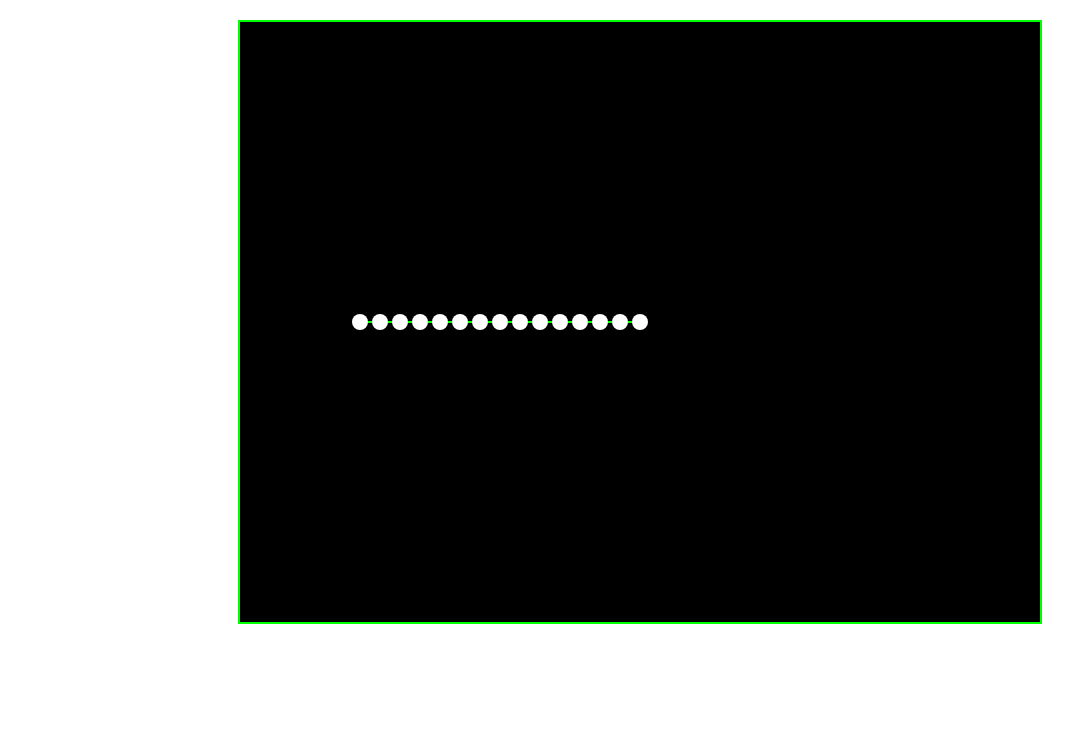
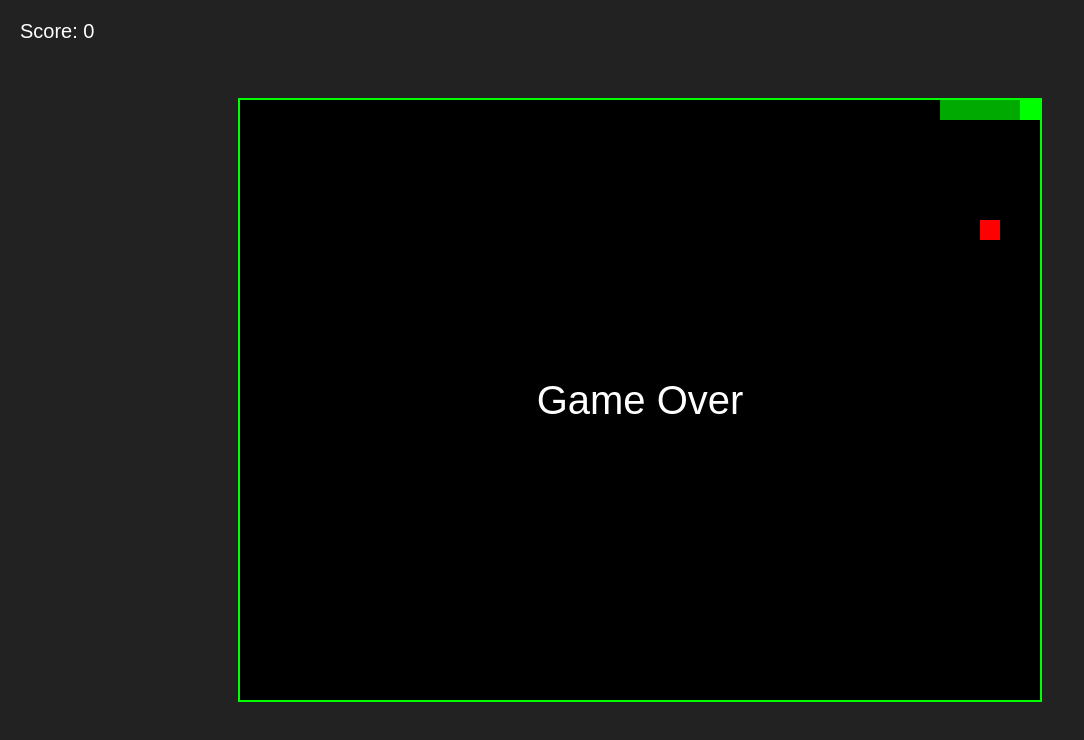
Before and after one commit to weblabsaus/megasnake, a plain HTML site: page index.html in a window 1280 px wide. Shown: the whole page, without its empty margins (0-1084 px from the left). Drawn offline with Linux system fonts and the light colour scheme.

Commit message:
Update index.html

```diff
--- a/index.html
+++ b/index.html
@@ -2,160 +2,175 @@
 <html>
 <head>
   <meta charset="UTF-8">
-  <title>Snake with Perfect Physics</title>
+  <title>Classic Snake Game</title>
   <style>
-    canvas {
+    body {
+      background: #222;
+      margin: 0;
+      display: flex;
+      justify-content: center;
+      align-items: center;
+      height: 100vh;
+      color: #fff;
+      font-family: sans-serif;
+    }
+    #gameCanvas {
       background: #000;
-      display: block;
-      margin: 20px auto;
       border: 2px solid #0F0;
+      image-rendering: pixelated;
+    }
+    #scoreBoard {
+      position: absolute;
+      top: 20px;
+      left: 20px;
+      font-size: 20px;
+    }
+    #gameOver {
+      position: absolute;
+      top: 50%;
+      left: 50%;
+      transform: translate(-50%, -50%);
+      font-size: 40px;
+      display: none;
     }
   </style>
 </head>
 <body>
+  <div id="scoreBoard">Score: 0</div>
+  <div id="gameOver">Game Over</div>
   <canvas id="gameCanvas" width="800" height="600"></canvas>
   <script>
+    // --- Constants ---
     const canvas = document.getElementById("gameCanvas");
     const ctx = canvas.getContext("2d");
+    const scoreBoard = document.getElementById("scoreBoard");
+    const gameOverDiv = document.getElementById("gameOver");
+    const CELL_SIZE = 20;
+    const COLUMNS = canvas.width / CELL_SIZE; // 40 columns
+    const ROWS = canvas.height / CELL_SIZE;   // 30 rows
+    const INITIAL_SNAKE_LENGTH = 5;
+    const GAME_SPEED = 100; // milliseconds per move
 
-    // --- Constants ---
-    const WIDTH = canvas.width;
-    const HEIGHT = canvas.height;
-    const SEGMENT_LENGTH = 20;
-    const NUM_SEGMENTS = 15;
-    const RELAXATION_ITERATIONS = 8;
-    const SPEED = 200; // pixels per second
+    // --- Game State ---
+    let snake = [];
+    let direction = { x: 1, y: 0 };
+    let nextDirection = { x: 1, y: 0 };
+    let food = {};
+    let score = 0;
+    let gameInterval = null;
+    let gameOver = false;
 
-    // --- Input Handling ---
-    let keys = {};
-    window.addEventListener('keydown', (e) => { keys[e.key] = true; });
-    window.addEventListener('keyup', (e) => { keys[e.key] = false; });
+    // --- Initialize the Game ---
+    function initGame() {
+      snake = [];
+      for (let i = INITIAL_SNAKE_LENGTH - 1; i >= 0; i--) {
+        snake.push({ x: i, y: 0 });
+      }
+      direction = { x: 1, y: 0 };
+      nextDirection = { x: 1, y: 0 };
+      placeFood();
+      score = 0;
+      gameOver = false;
+      scoreBoard.textContent = "Score: " + score;
+      gameOverDiv.style.display = "none";
+      if (gameInterval) clearInterval(gameInterval);
+      gameInterval = setInterval(updateGame, GAME_SPEED);
+    }
 
-    // --- Vector2 Class for basic vector operations ---
-    class Vector2 {
-      constructor(x, y) {
-        this.x = x;
-        this.y = y;
-      }
-      add(v) {
-        return new Vector2(this.x + v.x, this.y + v.y);
-      }
-      subtract(v) {
-        return new Vector2(this.x - v.x, this.y - v.y);
-      }
-      multiply(scalar) {
-        return new Vector2(this.x * scalar, this.y * scalar);
-      }
-      length() {
-        return Math.hypot(this.x, this.y);
-      }
-      normalize() {
-        let len = this.length();
-        return len === 0 ? new Vector2(0, 0) : new Vector2(this.x / len, this.y / len);
+    // --- Place Food Randomly ---
+    function placeFood() {
+      let valid = false;
+      while (!valid) {
+        food.x = Math.floor(Math.random() * COLUMNS);
+        food.y = Math.floor(Math.random() * ROWS);
+        // Check that food is not placed on the snake
+        valid = !snake.some(segment => segment.x === food.x && segment.y === food.y);
       }
     }
 
-    // --- Snake Segment Class ---
-    class Segment {
-      constructor(x, y) {
-        this.pos = new Vector2(x, y);
-        this.prevPos = new Vector2(x, y);
+    // --- Input Handler ---
+    window.addEventListener("keydown", function(e) {
+      // Prevent snake from going in the reverse direction
+      if (e.key === "ArrowUp" && direction.y !== 1) {
+        nextDirection = { x: 0, y: -1 };
+      } else if (e.key === "ArrowDown" && direction.y !== -1) {
+        nextDirection = { x: 0, y: 1 };
+      } else if (e.key === "ArrowLeft" && direction.x !== 1) {
+        nextDirection = { x: -1, y: 0 };
+      } else if (e.key === "ArrowRight" && direction.x !== -1) {
+        nextDirection = { x: 1, y: 0 };
+      }
+    });
+
+    // --- Game Update ---
+    function updateGame() {
+      // Update direction
+      direction = nextDirection;
+      // Calculate new head position
+      const newHead = {
+        x: snake[0].x + direction.x,
+        y: snake[0].y + direction.y
+      };
+
+      // Check collision with walls
+      if (newHead.x < 0 || newHead.x >= COLUMNS || newHead.y < 0 || newHead.y >= ROWS) {
+        endGame();
+        return;
+      }
+
+      // Check collision with self
+      if (snake.some(segment => segment.x === newHead.x && segment.y === newHead.y)) {
+        endGame();
+        return;
+      }
+
+      // Add new head to the snake
+      snake.unshift(newHead);
+
+      // Check if food is eaten
+      if (newHead.x === food.x && newHead.y === food.y) {
+        score++;
+        scoreBoard.textContent = "Score: " + score;
+        placeFood();
+      } else {
+        // Remove last segment (unless food was eaten)
+        snake.pop();
+      }
+
+      drawGame();
+    }
+
+    // --- Draw Game ---
+    function drawGame() {
+      // Clear the board
+      ctx.fillStyle = "#000";
+      ctx.fillRect(0, 0, canvas.width, canvas.height);
+
+      // Draw food
+      ctx.fillStyle = "#F00";
+      ctx.fillRect(food.x * CELL_SIZE, food.y * CELL_SIZE, CELL_SIZE, CELL_SIZE);
+
+      // Draw snake
+      for (let i = 0; i < snake.length; i++) {
+        ctx.fillStyle = i === 0 ? "#0F0" : "#0A0";
+        ctx.fillRect(snake[i].x * CELL_SIZE, snake[i].y * CELL_SIZE, CELL_SIZE, CELL_SIZE);
       }
     }
 
-    // --- Initialize Snake ---
-    let snake = [];
-    const startX = WIDTH / 2;
-    const startY = HEIGHT / 2;
-    for (let i = 0; i < NUM_SEGMENTS; i++) {
-      // Place segments horizontally from the center
-      snake.push(new Segment(startX - i * SEGMENT_LENGTH, startY));
+    // --- End Game ---
+    function endGame() {
+      clearInterval(gameInterval);
+      gameOver = true;
+      gameOverDiv.style.display = "block";
     }
 
-    // --- Main Simulation Update ---
-    let lastTime = performance.now();
-    function update(deltaTime) {
-      // Update snake head using user input
-      let head = snake[0];
-      let inputDir = new Vector2(0, 0);
+    // --- Restart Game on Click ---
+    canvas.addEventListener("click", function() {
+      if (gameOver) initGame();
+    });
 
-      if (keys["ArrowUp"]) inputDir.y -= 1;
-      if (keys["ArrowDown"]) inputDir.y += 1;
-      if (keys["ArrowLeft"]) inputDir.x -= 1;
-      if (keys["ArrowRight"]) inputDir.x += 1;
-      if (inputDir.x !== 0 || inputDir.y !== 0) {
-        inputDir = inputDir.normalize();
-      }
-
-      // Verlet integration for head
-      let tempPos = new Vector2(head.pos.x, head.pos.y);
-      let velocity = head.pos.subtract(head.prevPos);
-      // Apply acceleration: speed * deltaTime² ensures smooth motion over frames
-      head.pos = head.pos.add(velocity).add(inputDir.multiply(SPEED * deltaTime * deltaTime));
-      head.prevPos = tempPos;
-
-      // Verlet integration for other segments (without additional acceleration)
-      for (let i = 1; i < snake.length; i++) {
-        let seg = snake[i];
-        let temp = new Vector2(seg.pos.x, seg.pos.y);
-        let vel = seg.pos.subtract(seg.prevPos);
-        seg.pos = seg.pos.add(vel);
-        seg.prevPos = temp;
-      }
-
-      // Constraint Relaxation: maintain constant distances between segments
-      for (let iter = 0; iter < RELAXATION_ITERATIONS; iter++) {
-        for (let i = 0; i < snake.length - 1; i++) {
-          let segA = snake[i];
-          let segB = snake[i + 1];
-          let diff = segB.pos.subtract(segA.pos);
-          let dist = diff.length();
-          let error = dist - SEGMENT_LENGTH;
-          if (dist !== 0) {
-            // Divide the correction between both segments
-            let correction = diff.normalize().multiply(error * 0.5);
-            segA.pos = segA.pos.add(correction);
-            segB.pos = segB.pos.subtract(correction);
-          }
-        }
-      }
-    }
-
-    // --- Rendering Function ---
-    function draw() {
-      // Clear canvas
-      ctx.fillStyle = "#000";
-      ctx.fillRect(0, 0, WIDTH, HEIGHT);
-
-      // Draw snake body (line)
-      ctx.strokeStyle = "#0F0";
-      ctx.lineWidth = 2;
-      ctx.beginPath();
-      ctx.moveTo(snake[0].pos.x, snake[0].pos.y);
-      for (let i = 1; i < snake.length; i++) {
-        ctx.lineTo(snake[i].pos.x, snake[i].pos.y);
-      }
-      ctx.stroke();
-
-      // Draw each segment as a circle for clarity
-      for (let segment of snake) {
-        ctx.beginPath();
-        ctx.arc(segment.pos.x, segment.pos.y, 8, 0, Math.PI * 2);
-        ctx.fillStyle = "#FFF";
-        ctx.fill();
-      }
-    }
-
-    // --- Game Loop ---
-    function gameLoop(currentTime) {
-      let deltaTime = (currentTime - lastTime) / 1000;
-      lastTime = currentTime;
-      update(deltaTime);
-      draw();
-      requestAnimationFrame(gameLoop);
-    }
-
-    requestAnimationFrame(gameLoop);
+    // --- Start the Game ---
+    initGame();
   </script>
 </body>
 </html>
```
